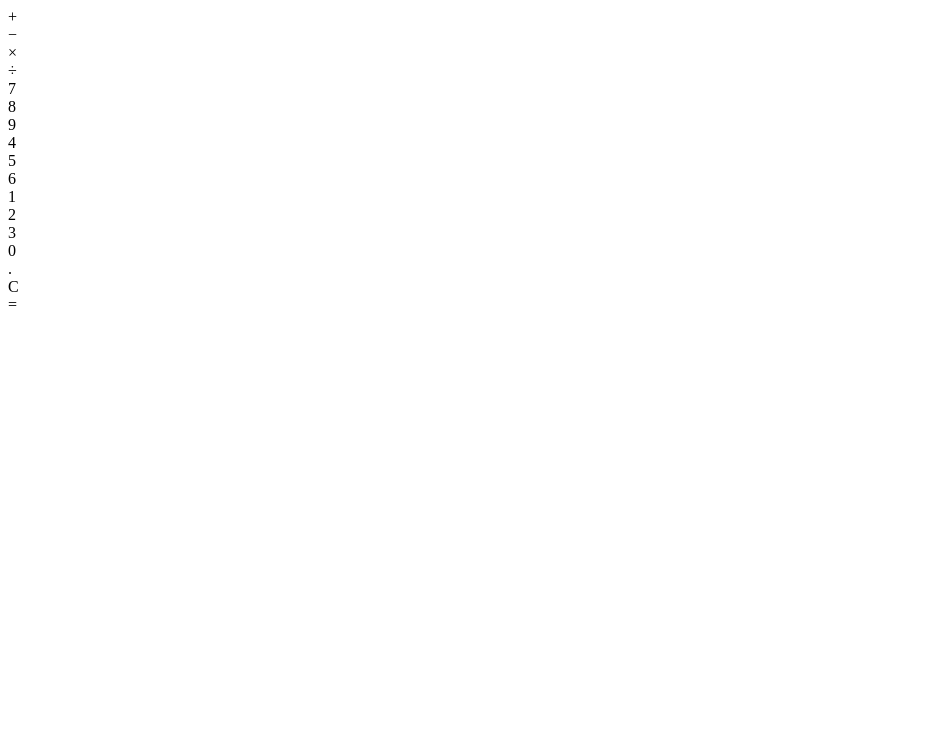
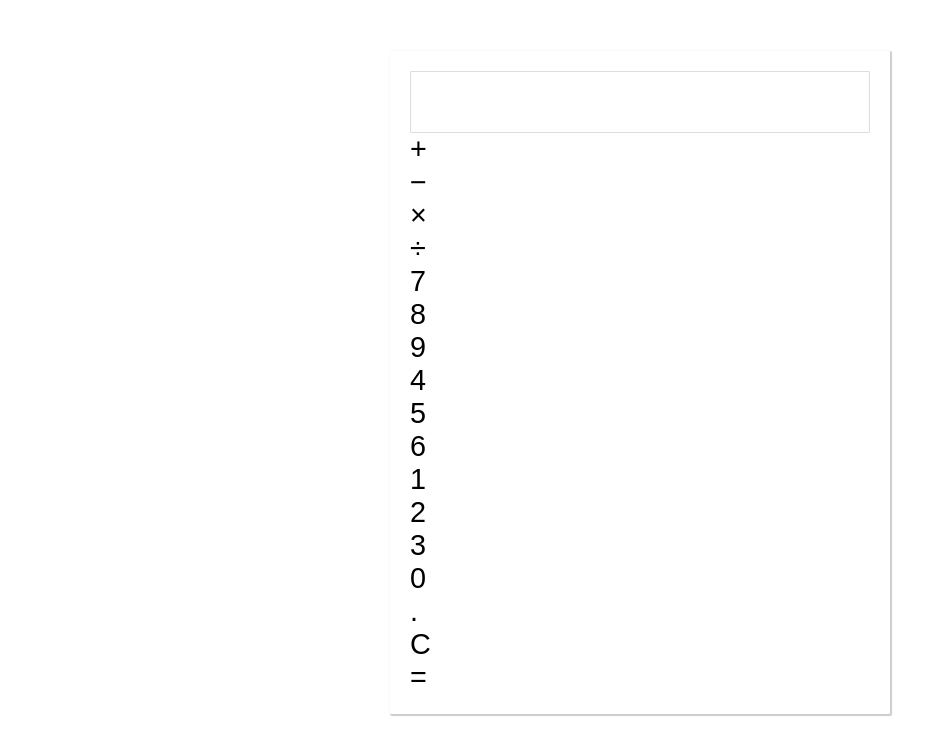
Before and after one commit to Ferelith/JS-Calculator, a plain HTML site: page index.html in a window 1280 px wide. Shown: the whole page, without its empty margins (0-947 px from the left). Drawn offline with Linux system fonts and the light colour scheme.

Commit message:
Linked CSS stylesheet (HTML). Added basic skeleton design for calculator display and body (CSS)

```diff
--- a/index.html
+++ b/index.html
@@ -3,6 +3,7 @@
 <head>
     <meta charset="UTF-8">
     <meta name="viewport" content="width=device-width, initial-scale=1.0">
+    <link rel="stylesheet" href="styles/styles.css" type="text/css">
     <title>JS Calculator</title>
 </head>
 <body>
--- a/styles/styles.css
+++ b/styles/styles.css
@@ -0,0 +1,19 @@
+body {
+    width: 500px;
+    margin: 4% auto;
+    font-family: 'Source Sans Pro', sans-serif;
+    letter-spacing: 5px;
+    font-size: 1.8rem;
+    user-select: none;
+}
+.calculator_app {
+    padding: 20px;
+    box-shadow: 1px 1px 1px 1px rgba(0, 0, 0, 0.2);
+    border-radius: 1px;
+}
+.input_field {
+    border: 1px solid #ddd;
+    border-radius: 1px;
+    height: 60px;
+    padding-right: 15px;
+}
```
